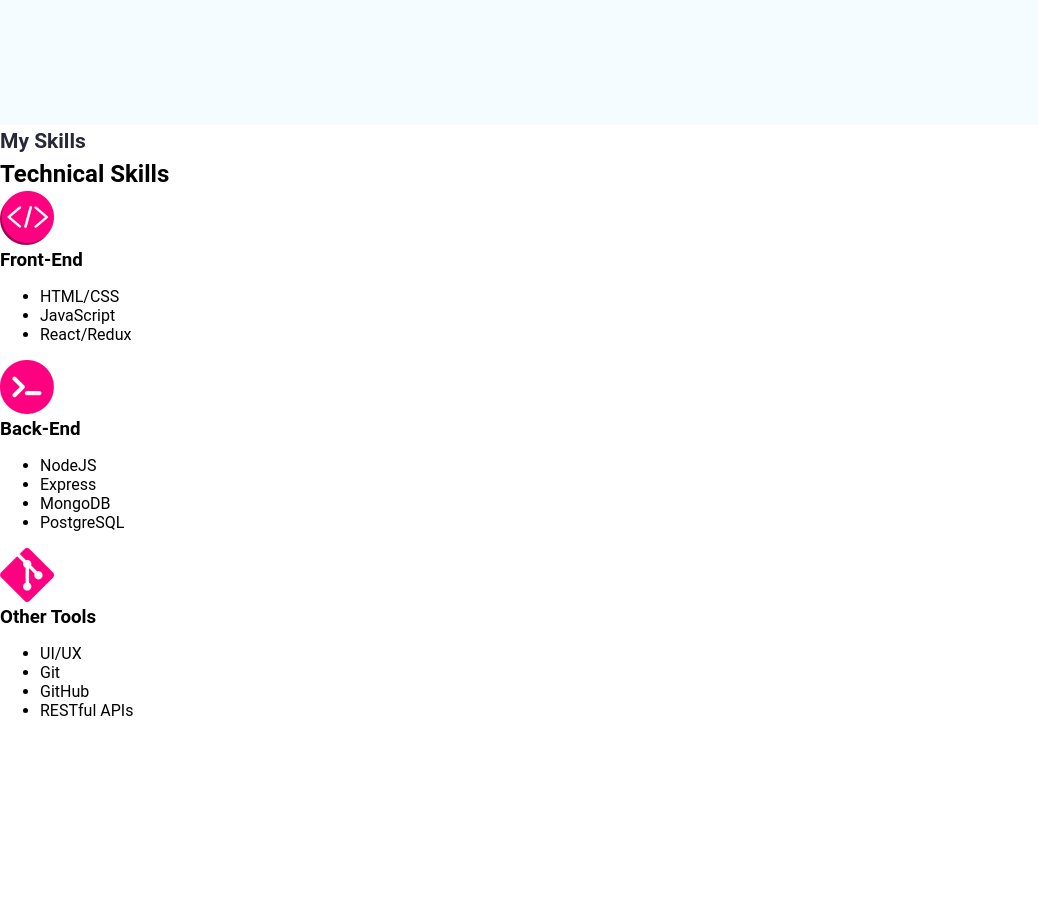
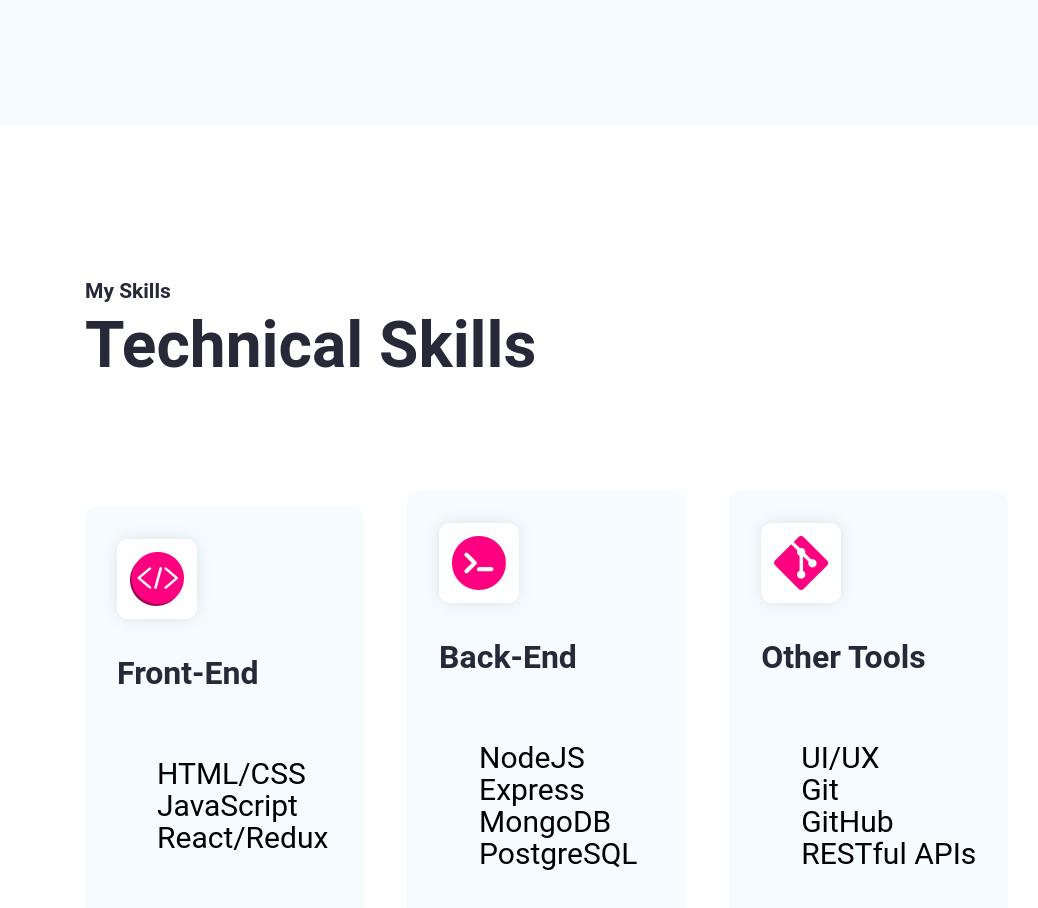
Before and after one commit to estebansep1/Personal-Portfolio, a React (Create React App) app: page / in a window 1280 px wide. Shown: the part 680-1588 px from the top of the page, without its empty margins (0-1038 px from the left). Before the commit the page ends 1416 px from the top, so only its background shows below. Built offline with nearby package versions, Linux system fonts and the light colour scheme.

Commit message:
styled the cards.. fix the descirption within

```diff
--- a/src/App.css
+++ b/src/App.css
@@ -177,6 +177,9 @@
 .navbar--active-content {
   color: var(--primary)
 }
+/* End of Navbar */
+
+/* Start of Hero */
 
 .hero--section {
   display: grid;
@@ -227,3 +230,85 @@
   width: 100%;
   height: 100%;
 }
+/* End of Hero */
+
+/* Start of Skills */
+.skills--section {
+  display: flex;
+  padding: 150px 85px;
+  flex-direction: column;
+  justify-content: center;
+  align-items: flex-start;
+  gap: 107px
+}
+
+.skills--section--heading {
+  color: var(--heading-color);
+  font-size: 64px;
+  font-weight: 700;
+  line-height: 77px;
+}
+
+.skills--section--container {
+  display: grid;
+  justify-content: center;
+  align-items: center;
+  gap: 43px;
+  grid-template-columns: repeat(3, 1fr);
+}
+
+.skills--section--card {
+  list-style: none;
+  display: flex;
+  padding: 32px;
+  flex-direction: column;
+  background-color: var(--bg-shade);
+  align-items: flex-start;
+  gap: 32px;
+  flex: 1 0 0;
+  border-radius: 11px;
+  min-height: 150px;
+}
+
+.skills--section--card:hover {
+  border-bottom: 4px solid var(--primary)
+}
+
+.skills--section--card:hover, .skills--section--description {
+  color: var(--darkblue)
+}
+
+.skills--section--img {
+  display: flex;
+  padding: 13px;
+  justify-content: center;
+  align-items: center;
+  gap: 13px;
+  border-radius: 11px;
+  background: #fff;
+  box-shadow: 0px 0px 16px 0 rgba(0, 0, 0, 0.1);
+}
+
+.skills--section--card--content {
+  display: flex;
+  flex-direction: column;
+  align-items: flex-start;
+  gap: 32px;
+  align-self: stretch;
+}
+
+.skills--section--title {
+  color: var(--heading-color);
+  font-size: 32px;
+  font-weight: 700;
+  line-height: 45px;
+}
+
+.skills--section--description {
+  list-style: none;
+  color: var(--black);
+  font-size: 30px;
+  font-style: normal;
+  font-weight: 400;
+  line-height: 32px;
+}
```
